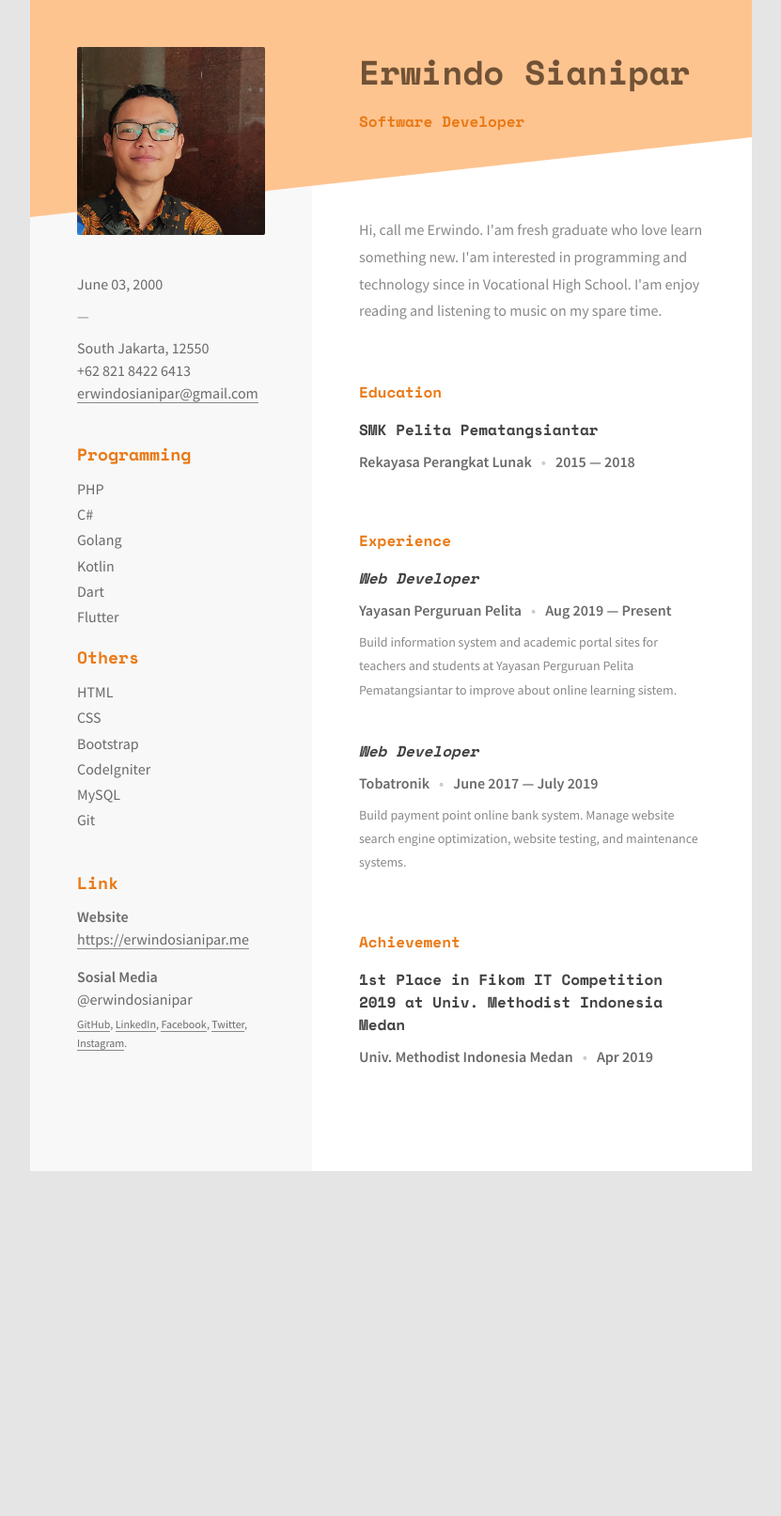
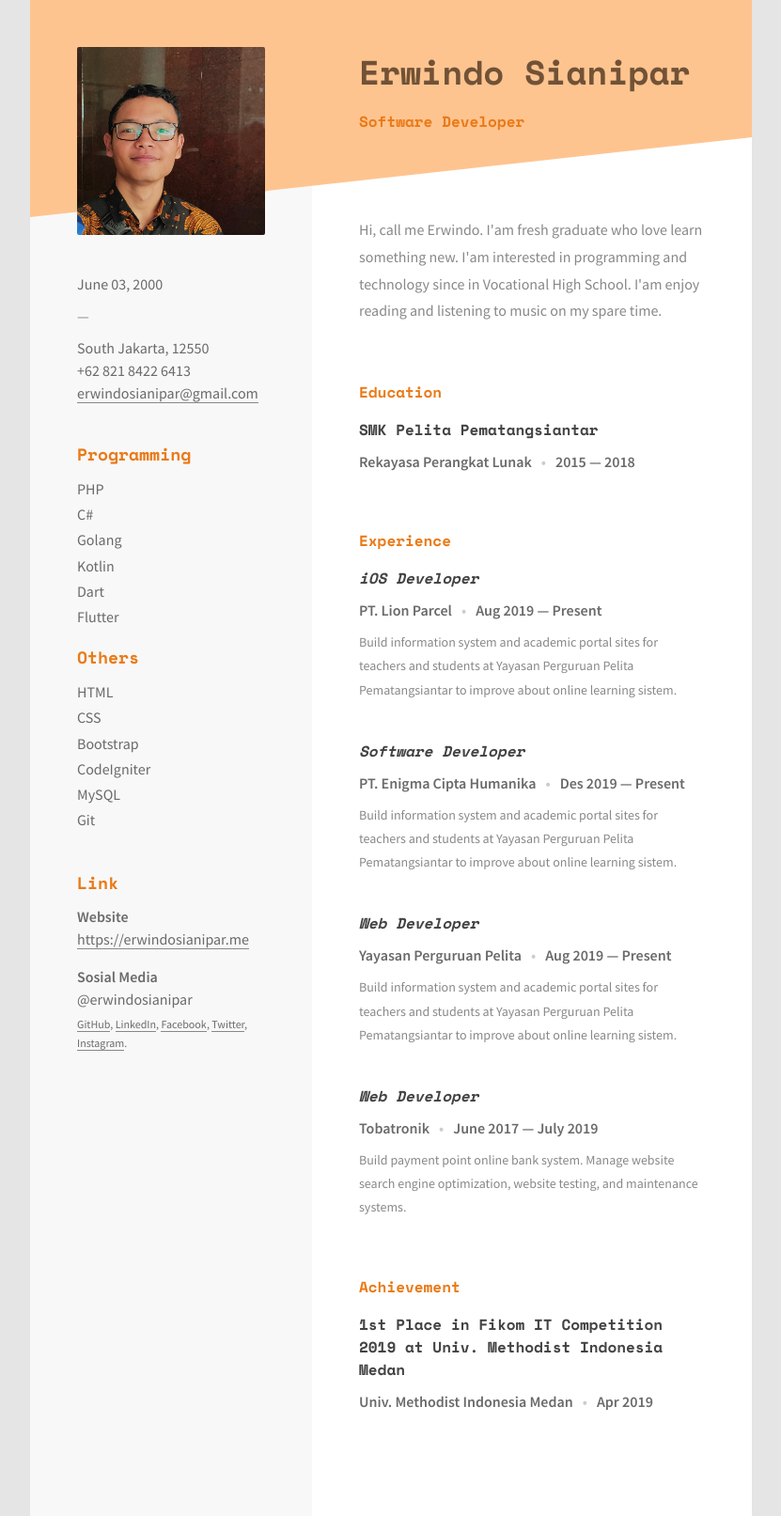
Before and after one commit to erwindosianipar/erwindosianipar.jekyll, a Jekyll site: the page resume/resume.html, which Jekyll copies as it is, in a window 1280 px wide. Shown: the whole page at 94% size, without its empty margins (224-1055 px from the left). Built offline with Jekyll 4.4.1, drawn with Linux system fonts in a browser that asks for light colours; before the commit the page ends 1246 px from its top, so only the background shows below that.

Commit message:
Add new work experiences in resume web version

```diff
--- a/resume/resume.html
+++ b/resume/resume.html
@@ -95,6 +95,30 @@
 			<h2>Experience</h2>
 
 			<div class="section-item">
+				<h3><em>iOS Developer</em></h3>
+				<div class="section-meta">
+					<p>PT. Lion Parcel</p>
+					<span class="divider">&bull;</span>
+					<p>Aug 2019 &mdash; Present</p>
+				</div>
+				<p class="section-desc">
+					Build information system and academic portal sites for teachers and students at Yayasan Perguruan Pelita Pematangsiantar to improve about online learning sistem.
+				</p>
+			</div>
+
+			<div class="section-item">
+				<h3><em>Software Developer</em></h3>
+				<div class="section-meta">
+					<p>PT. Enigma Cipta Humanika</p>
+					<span class="divider">&bull;</span>
+					<p>Des 2019 &mdash; Present</p>
+				</div>
+				<p class="section-desc">
+					Build information system and academic portal sites for teachers and students at Yayasan Perguruan Pelita Pematangsiantar to improve about online learning sistem.
+				</p>
+			</div>
+
+			<div class="section-item">
 				<h3><em>Web Developer</em></h3>
 				<div class="section-meta">
 					<p>Yayasan Perguruan Pelita</p>
```
